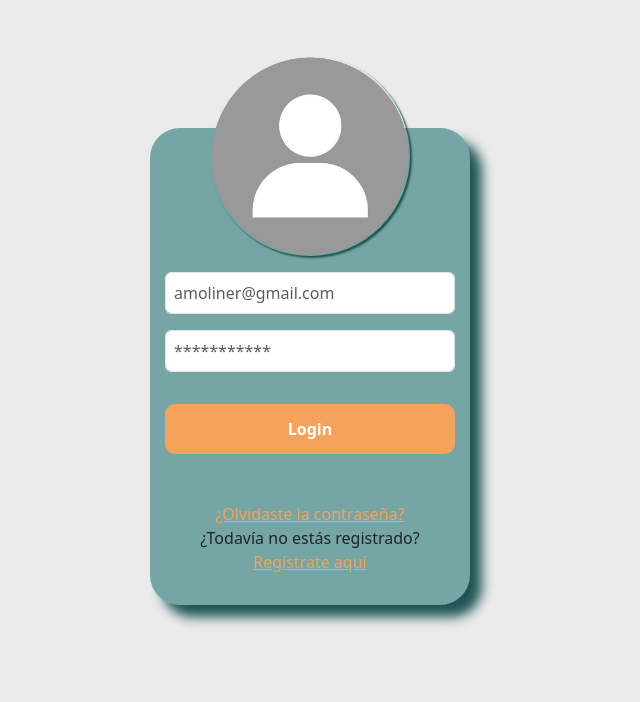
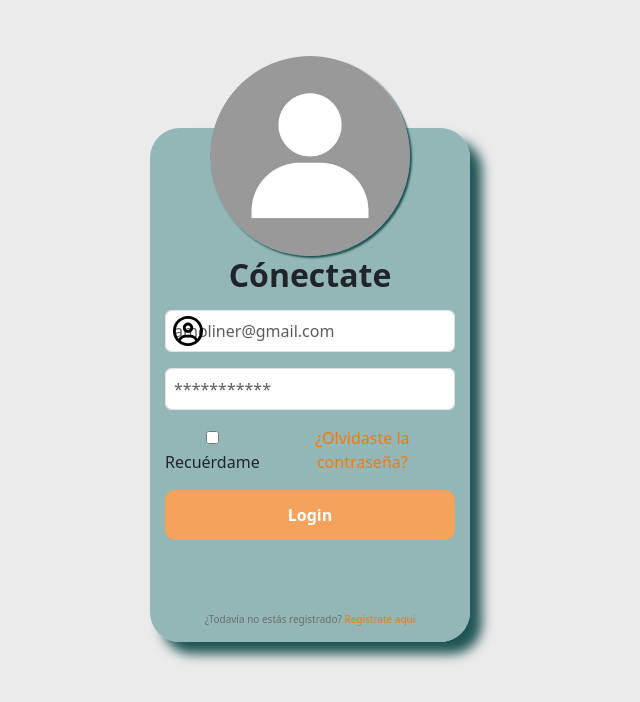
Before and after one commit to antricki/JS-PROYECTO-DIW-2022-23, a PHP site: page /login/login.html in a window 1280 px wide. Shown: the top 702 px of the page, without its empty margins (330-970 px from the left). Run offline with PHP 8.4, Linux system fonts and the light colour scheme; some libraries are stand-ins or nearby versions.

Commit message:
javascript + estilo

```diff
--- a/src/login/login.css
+++ b/src/login/login.css
@@ -10,17 +10,24 @@ body{
 
 
 .main-section{
-    background: #76a5a5;
+    background: rgba(118, 165, 165, 0.75);
     border-radius: 30px;
     box-shadow: 12px 12px 12px #205454;
     margin: 0 auto;
     margin-top: 10%;
     padding: 15px;
+
 }
 
 a{
     /* color: #4751b0; */
-    color: #F5A25D;
+    color: #fc7708 ;
+    text-decoration: none;
+}
+
+a:hover{
+    color: #fc7708;
+    text-decoration:underline;
 }
 #bloqueImg{
     margin-top: -30%;
@@ -49,3 +56,38 @@ a{
     box-shadow: 2px 2px 2px #205454;
     border-radius: 50%;
 }
+.form-control:focus {
+    border-color: #F5A25D;
+    box-shadow: 0px 1px 1px rgba(0, 0, 0, 0.075) inset, 0px 0px 12px #F5A25D;
+
+}
+
+input:focus::placeholder {
+    color: transparent;
+  }
+.registration-form{
+
+    display: none;
+}
+
+.secundario{
+    color: #6e6e6e
+    ;
+
+    font-size: x-small;
+}
+.userIcon{
+    width: 30px;
+
+}
+.bloqueIcon{
+    position: absolute;
+    align-items: center;
+    display: flex;
+    margin-left: 8px;
+    margin-top: 6px;
+}
+
+input{
+
+}
--- a/src/login/login.html
+++ b/src/login/login.html
@@ -11,31 +11,85 @@
 </head>
 <body>
 
-<section class="modal-dialog text-center">
+<section class="text-center">
     <div class="col-sm-3 main-section">
-        <div class="modal-content">
+
             <div class="col-12 user-img" id="bloqueImg">
                 <img src="../assets/images/pfpDefault2.png" alt="" class="img-fluid" id="imgUser">
             </div>
+
+            <div class="form-box login-form">
+                <div class="form-title">
+                    <h2 class="fw-bold mb-3">Cónectate</h2>
+                </div>
                 <form class="col-12" id="formulario">
                     <div class="form-group" id="user-group">
+                        <span class="bloqueIcon">
+                            <img src="../assets/icons/circle-user-regular.svg" alt="" class="userIcon">
+                          </span>
                             <input type="email" placeholder="amoliner@gmail.com" class="form-control my-3 p-2">
                     </div>
                     <div class="form-group" id="pass-group">
                             <input type="password" placeholder="***********" class="form-control my-3 p-2">
                     </div>
+
+                    <div class="row">
+                    <div class="col-4">
+                      <label for=""><input type="checkbox" name="" id="">Recuérdame</label>
+                    </div>
+                    <div class="col-8">
+                        <a href="#">¿Olvidaste la contraseña?</a>
+                    </div>
+                    </div>
+
                     <div class="form-group">
                             <button type="button" class="btn1 mt-3 mb-5">Login</button>
                     </div>
-                    <a href="#">¿Olvidaste la contraseña?</a>
-                    <p>¿Todavía no estás registrado? <a href="#">Regístrate aquí</a></p>
+
+                    <br>
+
+                    <div class="secundario">
+                    <span>¿Todavía no estás registrado?</span> <a href="#" onclick ="showRegis()" id="bSignup-show">Regístrate aquí</a>
+                    </div>
+
+                </form>
+            </div>
+
+            <div class="form-box registration-form">
+                <div class="form-title">
+                    <h2 class="fw-bold mb-3">Crea tu cuenta</h2>
+                </div>
+
+                <form action="" class="col-12" id="formulario">
+                    <div class="form-group" id="user-group">
+                        <input type="text" placeholder="Nombre de usuario" class="form-control my-3 p-2">
+                    </div>
+                    <div class="form-group" id="user-group">
+                        <input type="email" placeholder="amoliner@gmail.com" class="form-control my-3 p-2">
+                    </div>
+                    <div class="form-group" id="pass-group">
+                        <input type="password" placeholder="***********" class="form-control my-3 p-2">
+                    </div>
+                    <div class="form-group">
+                        <button type="button" class="btn1 mt-3 mb-5">Sign up</button>
+                    </div>
+
+                <span>¿Ya tienes cuenta?</span> <a href="#" onclick ="showLogin()" id="bLogin-show">Cónectate aquí</a>
+                <br>
 
 
+                <div class="secundario">
+                <p>Al registrarte aceptas nuestra <a href="#">política de privacidad</a> y <a href="#">política de cookies</a> </p>
+                </div>
+
                 </form>
-        </div>
+            </div>
+
     </div>
 </section>
 
 
+<script src="login.js"></script>
+
 </body>
 </html>
--- /dev/null
+++ b/src/login/login.js
@@ -0,0 +1,12 @@
+let loginForm = document.querySelector(".login-form");
+let regisForm = document.querySelector(".registration-form")
+
+function showRegis() {
+    loginForm.style.display = "none";
+    regisForm.style.display = "block";
+}
+
+function showLogin() {
+    regisForm.style.display = "none";
+    loginForm.style.display = "block";
+}
```
Also changed, not shown: src/login/login.php (deleted, +0 -32 lines), src/login/logintest.html (deleted, +0 -41 lines), src/assets/images/pfpDefault2.png.
